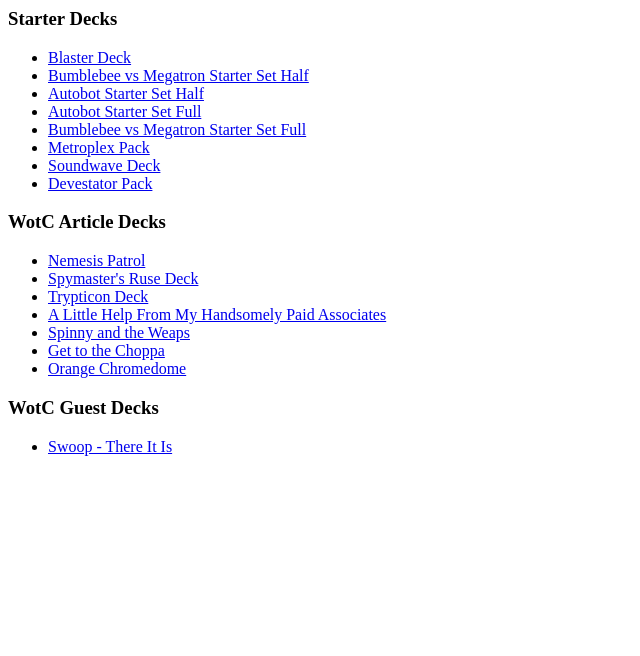
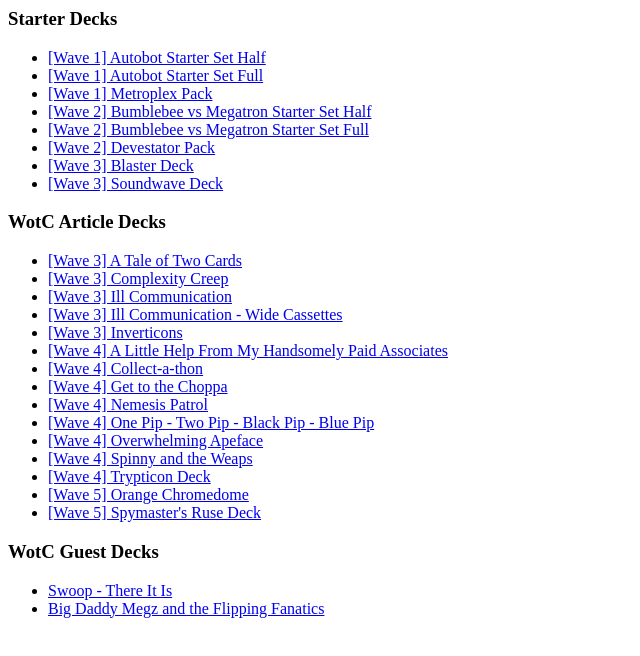
Before and after one commit to tftcg/decks, a plain HTML site: page index.html in a window 1280 px wide. Shown: the whole page, without its empty margins (0-640 px from the left). Drawn offline with Linux system fonts and the light colour scheme.

Commit message:
Adding more; including Wave number

```diff
--- a/index.html
+++ b/index.html
@@ -4,28 +4,37 @@
     <body>
         <h3>Starter Decks</h3>
         <ul>
-            <li><a href="Standard Decks/Blaster Deck.o8d">Blaster Deck</a></li>
-            <li><a href="Standard Decks/Bumblebee vs Megatron Starter Set Half.o8d">Bumblebee vs Megatron Starter Set Half</a></li>
-            <li><a href="Standard Decks/Autobot Starter Set Half.o8d">Autobot Starter Set Half</a></li>
-            <li><a href="Standard Decks/Autobot Starter Set Full.o8d">Autobot Starter Set Full</a></li>
-            <li><a href="Standard Decks/Bumblebee vs Megatron Starter Set Full.o8d">Bumblebee vs Megatron Starter Set Full</a></li>
-            <li><a href="Standard Decks/Metroplex Pack.o8d">Metroplex Pack</a></li>
-            <li><a href="Standard Decks/Soundwave Deck.o8d">Soundwave Deck</a></li>
-            <li><a href="Standard Decks/Devestator Pack.o8d">Devestator Pack</a></li>
+            <li><a href="Standard Decks/Autobot Starter Set Half.o8d">[Wave 1] Autobot Starter Set Half</a></li>
+            <li><a href="Standard Decks/Autobot Starter Set Full.o8d">[Wave 1] Autobot Starter Set Full</a></li>
+            <li><a href="Standard Decks/Metroplex Pack.o8d">[Wave 1] Metroplex Pack</a></li>
+            <li><a href="Standard Decks/Bumblebee vs Megatron Starter Set Half.o8d">[Wave 2] Bumblebee vs Megatron Starter Set Half</a></li>
+            <li><a href="Standard Decks/Bumblebee vs Megatron Starter Set Full.o8d">[Wave 2] Bumblebee vs Megatron Starter Set Full</a></li>
+            <li><a href="Standard Decks/Devestator Pack.o8d">[Wave 2] Devestator Pack</a></li>
+            <li><a href="Standard Decks/Blaster Deck.o8d">[Wave 3] Blaster Deck</a></li>
+            <li><a href="Standard Decks/Soundwave Deck.o8d">[Wave 3] Soundwave Deck</a></li>
         </ul>
         <h3>WotC Article Decks</h3>
         <ul>
-            <li><a href="WotC Decks/Nemesis Patrol.o8d">Nemesis Patrol</a></li>
-            <li><a href="WotC Decks/Spymaster's Ruse Deck.o8d">Spymaster's Ruse Deck</a></li>
-            <li><a href="WotC Decks/Trypticon Deck.o8d">Trypticon Deck</a></li>
-            <li><a href="WotC Decks/A Little Help From My Handsomely Paid Associates.o8d">A Little Help From My Handsomely Paid Associates</a></li>
-            <li><a href="WotC Decks/Spinny and the Weaps.o8d">Spinny and the Weaps</a></li>
-            <li><a href="WotC Decks/Get to the Choppa.o8d">Get to the Choppa</a></li>
-            <li><a href="WotC Decks/Orange Chromedome.o8d">Orange Chromedome</a></li>
+            <li><a href="WotC Decks/A Tale of Two Cards.o8d">[Wave 3] A Tale of Two Cards</a></li>
+            <li><a href="WotC Decks/Complexity Creep.o8d">[Wave 3] Complexity Creep</a></li>
+            <li><a href="WotC Decks/Ill Communication.o8d">[Wave 3] Ill Communication</a></li>
+            <li><a href="WotC Decks/Ill Communication - Wide Cassettes.o8d">[Wave 3] Ill Communication - Wide Cassettes</a></li>
+            <li><a href="WotC Decks/Inverticons.o8d">[Wave 3] Inverticons</a></li>
+            <li><a href="WotC Decks/A Little Help From My Handsomely Paid Associates.o8d">[Wave 4] A Little Help From My Handsomely Paid Associates</a></li>
+            <li><a href="WotC Decks/Collect-a-thon.o8d">[Wave 4] Collect-a-thon</a></li>
+            <li><a href="WotC Decks/Get to the Choppa.o8d">[Wave 4] Get to the Choppa</a></li>
+            <li><a href="WotC Decks/Nemesis Patrol.o8d">[Wave 4] Nemesis Patrol</a></li>
+            <li><a href="WotC Decks/One Pip - Two Pip - Black Pip - Blue Pip.o8d">[Wave 4] One Pip - Two Pip - Black Pip - Blue Pip</a></li>
+            <li><a href="WotC Decks/Overwhelming Apeface.o8d">[Wave 4] Overwhelming Apeface</a></li>
+            <li><a href="WotC Decks/Spinny and the Weaps.o8d">[Wave 4] Spinny and the Weaps</a></li>
+            <li><a href="WotC Decks/Trypticon Deck.o8d">[Wave 4] Trypticon Deck</a></li>
+            <li><a href="WotC Decks/Orange Chromedome.o8d">[Wave 5] Orange Chromedome</a></li>
+            <li><a href="WotC Decks/Spymaster's Ruse Deck.o8d">[Wave 5] Spymaster's Ruse Deck</a></li>
         </ul>
         <h3>WotC Guest Decks</h3>
         <ul>
             <li><a href="WotC Guest Decks/Swoop - There It Is.o8d">Swoop - There It Is</a></li>
+            <li><a href="WotC Guest Decks/Big Daddy Megz and the Flipping Fanatics.o8d">Big Daddy Megz and the Flipping Fanatics</a></li>
         </ul>
     </body>
 </html>
```
